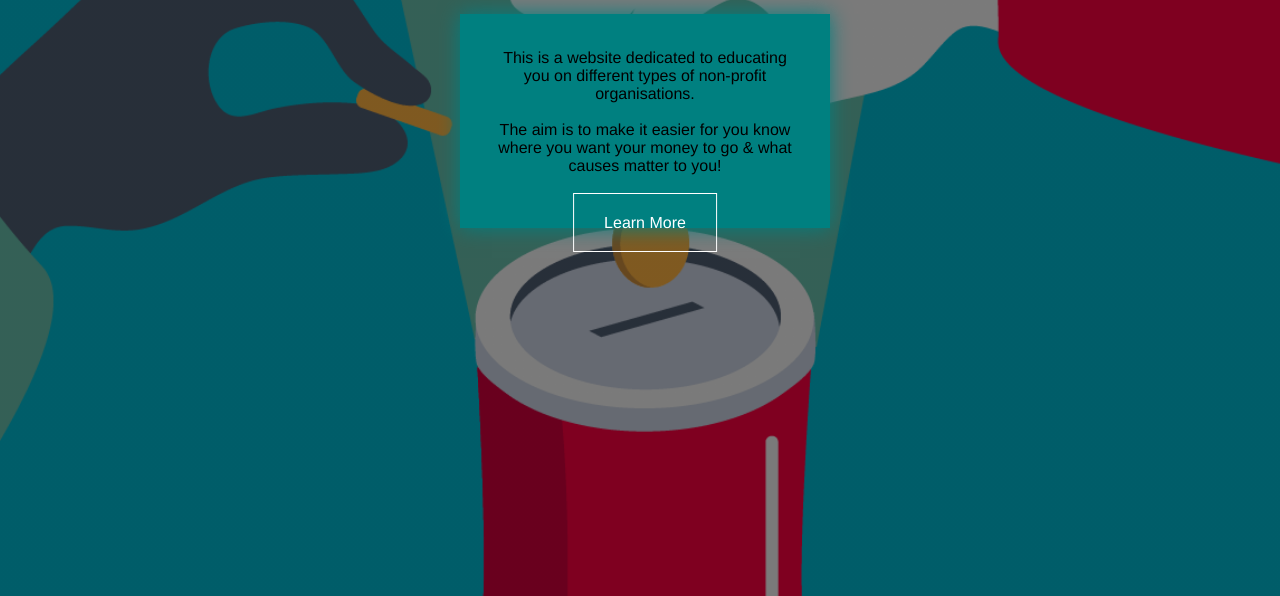
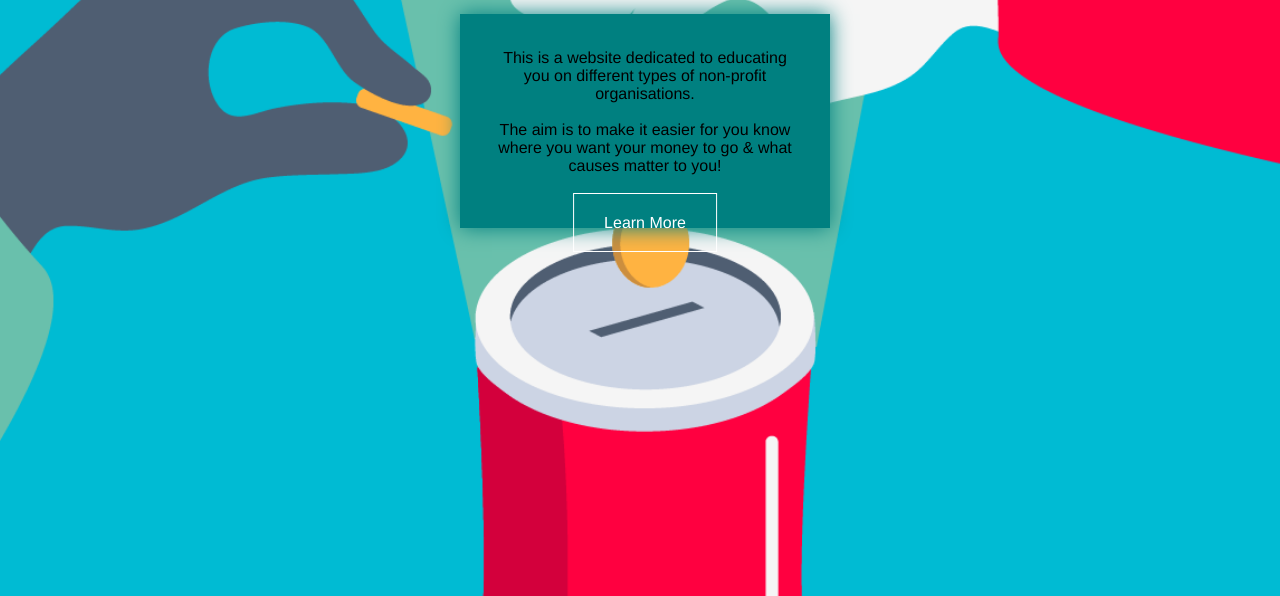
Before and after one commit to crmullin3/cfg-website, a plain HTML site: page index.html in a window 1280 px wide. Shown: the part 204-800 px from the top of the page. Drawn offline with Linux system fonts and the light colour scheme.

Commit message:
changing to normal background image

```diff
--- a/css/donate.css
+++ b/css/donate.css
@@ -5,7 +5,7 @@ font-family: 'Franklin Gothic Medium';
 }
 
 html {
-    background-image:linear-gradient(rgba(0,0,0,0.5),rgba(0,0,0,0.5)), url(../img/nonprofit.jpg);
+    background-image: url(../img/nonprofit.jpg);
     height: 100vh;
     background-size: cover;
     background-position: center;
--- a/css/profiles.css
+++ b/css/profiles.css
@@ -5,7 +5,7 @@
     }
 
     html {
-      background-image:linear-gradient(rgba(0,0,0,0.5),rgba(0,0,0,0.5)), url(../img/nonprofit.jpg);
+      background-image: url(../img/nonprofit.jpg);
       height: 100vh;
       background-size: cover;
       background-position: center;
--- a/css/style.css
+++ b/css/style.css
@@ -5,7 +5,7 @@ font-family: 'Franklin Gothic Medium';
 }
 
 html {
-    background-image:linear-gradient(rgba(0,0,0,0.5),rgba(0,0,0,0.5)), url(../img/nonprofit.jpg);
+    background-image:  url(../img/nonprofit.jpg);
     height: 100vh;
     background-size: cover;
     background-position: center;
```
